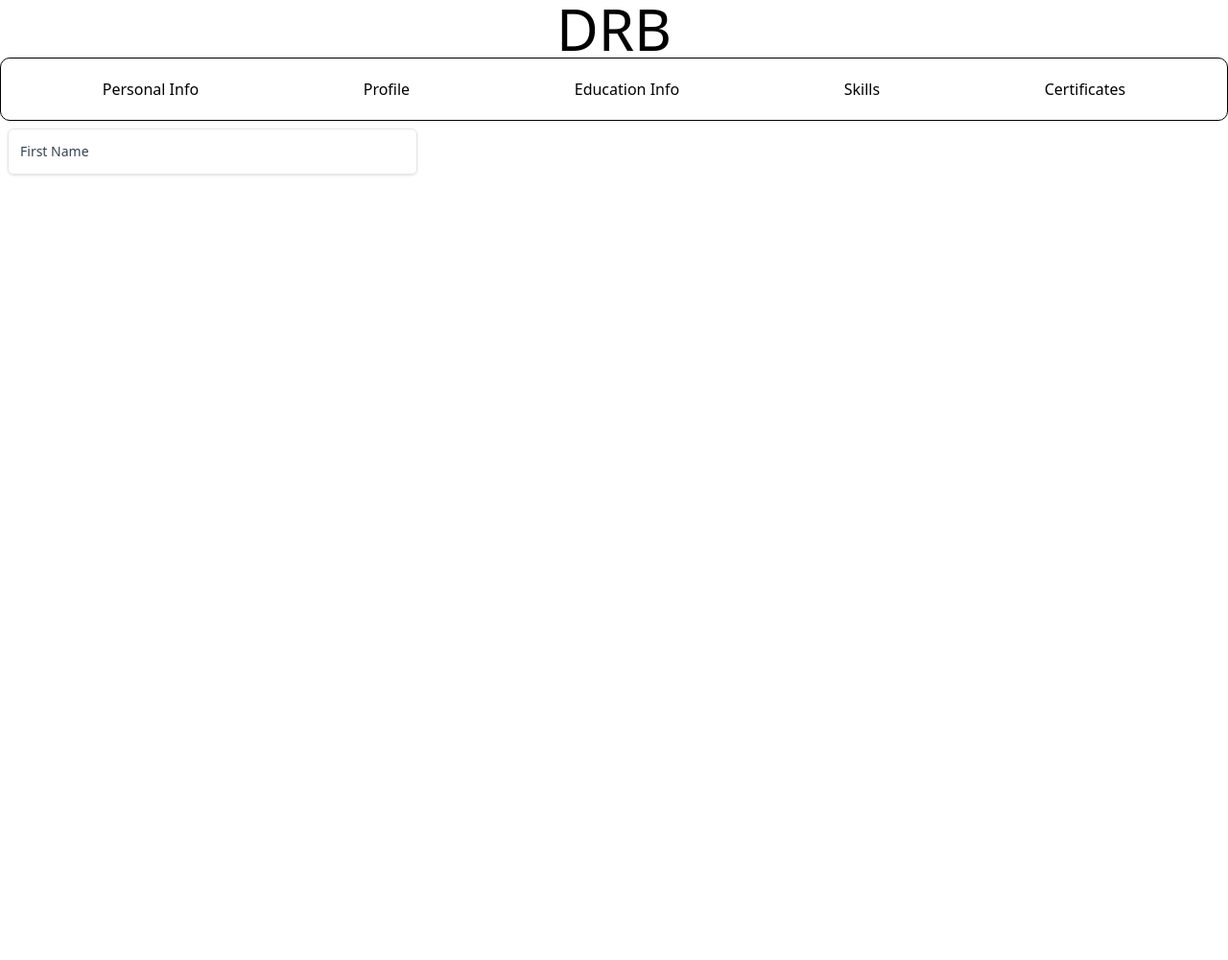
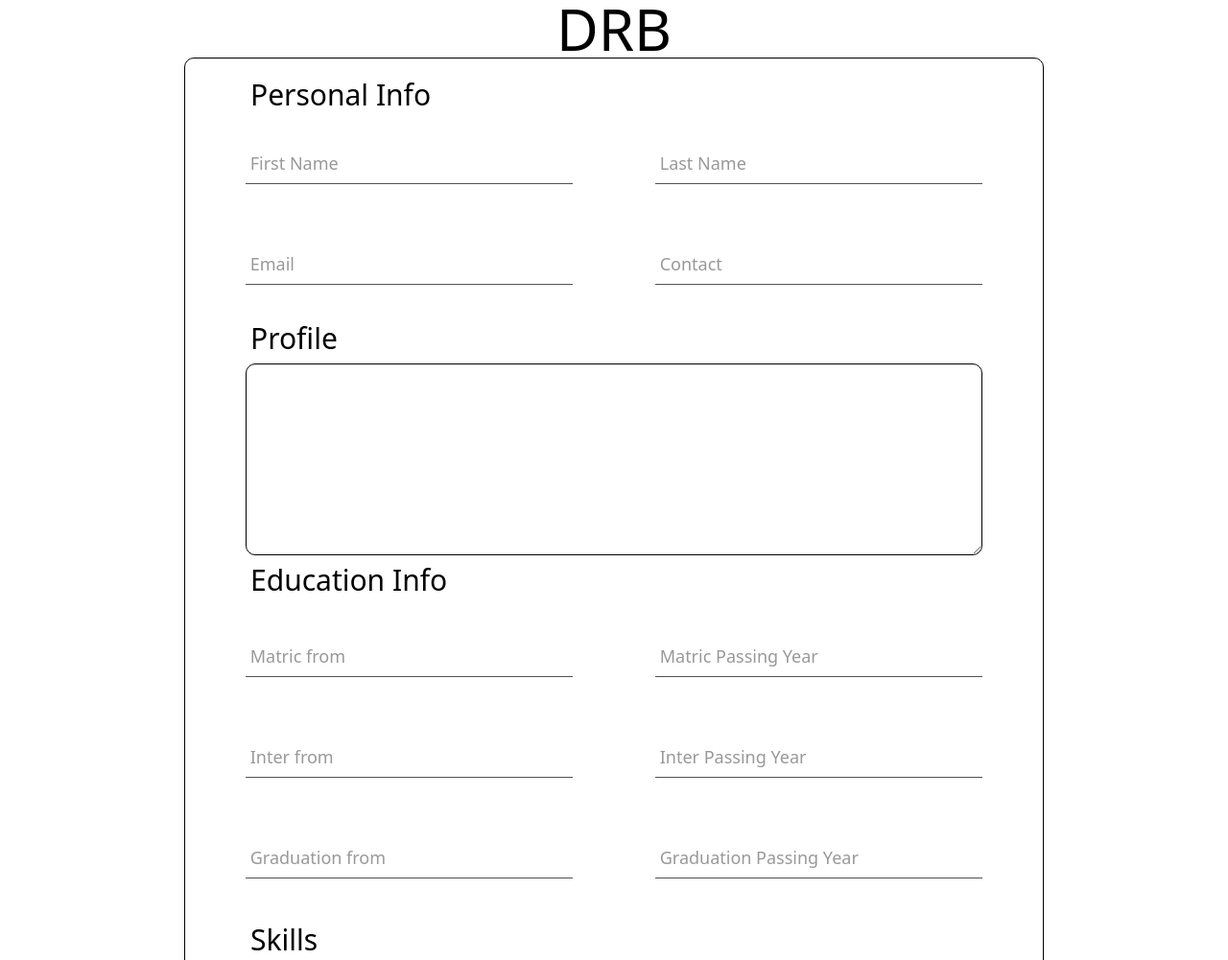
Before and after one commit to abdullahshaik697/Dynamic-Resume-Builder, a plain HTML site: page index.html in a window 1280 px wide. Shown: the top 1001 px of the page at 96% size. Before the commit the page ends 800 px from the top, so only its background shows below. Drawn offline with nearby package versions, Linux system fonts and the light colour scheme.

Commit message:
third commit done

```diff
--- a/index.html
+++ b/index.html
@@ -13,11 +13,94 @@
 
     <h1 class="text-center text-6xl">DRB</h1>
     <div class="main-container">
-        <h1>Personal Info</h1>
-        <h1>Profile</h1>
-        <h1>Education Info</h1>
-        <h1>Skills</h1>
-        <h1>Certificates</h1>
+    <h1 class="pl-12 text-3xl">Personal Info</h1>
+        <div id="personal-info">
+            <div class="group">
+                <input required="" type="text" class="input">
+                <span class="highlight"></span>
+                <span class="bar"></span>
+                <label>First Name</label>
+              </div>
+              <div class="group">
+                <input required="" type="text" class="input">
+                <span class="highlight"></span>
+                <span class="bar"></span>
+                <label>Last Name</label>
+              </div>
+              <div class="group">
+                <input required="" type="text" class="input">
+                <span class="highlight"></span>
+                <span class="bar"></span>
+                <label>Email</label>
+              </div>
+              <div class="group">
+                <input required="" type="text" class="input">
+                <span class="highlight"></span>
+                <span class="bar"></span>
+                <label>Contact</label>
+              </div>
+        </div>
+
+        <h1 class="pl-12 text-3xl my-2">Profile</h1>
+        <div class="profile-info">
+            <textarea class="w-full h-full"></textarea>
+        </div>
+
+
+        <h1 class="pl-12 text-3xl my-2">Education Info</h1>
+        <div class="eduacation-info">
+            <div class="group">
+                <input required="" type="text" class="input">
+                <span class="highlight"></span>
+                <span class="bar"></span>
+                <label>Matric from</label>
+              </div>
+
+              <div class="group">
+                <input required="" type="text" class="input">
+                <span class="highlight"></span>
+                <span class="bar"></span>
+                <label>Matric Passing Year</label>
+              </div>
+
+              <div class="group">
+                <input required="" type="text" class="input">
+                <span class="highlight"></span>
+                <span class="bar"></span>
+                <label>Inter from</label>
+              </div>
+
+              <div class="group">
+                <input required="" type="text" class="input">
+                <span class="highlight"></span>
+                <span class="bar"></span>
+                <label>Inter Passing Year</label>
+              </div>
+
+              <div class="group">
+                <input required="" type="text" class="input">
+                <span class="highlight"></span>
+                <span class="bar"></span>
+                <label>Graduation from</label>
+              </div>
+
+              <div class="group">
+                <input required="" type="text" class="input">
+                <span class="highlight"></span>
+                <span class="bar"></span>
+                <label>Graduation Passing Year</label>
+              </div>
+        </div>
+
+        <h1 class="pl-12 text-3xl my-4">Skills</h1>
+        <div class="skills-info">
+            <textarea class="w-full h-full" placeholder="Type "></textarea>
+        </div>
+
+        <h1 class="pl-12 text-3xl my-4">Certificates</h1>
+        <div class="certificates-info">
+            <textarea class="w-full h-full"></textarea>
+        </div>
 
 
 
@@ -25,16 +108,3 @@
 </body>
 
 </html>
-
-
-<label
-class="relative w-1/3 m-2 h-12 block rounded-md border border-gray-200 shadow-sm focus-within:border-blue-600 focus-within:ring-1 focus-within:ring-blue-600">
-<input type="text" id="username"
-    class="peer border-none flex p-3 bg-transparent placeholder-transparent focus:border-transparent focus:outline-none focus:ring-0"
-    placeholder="First Name" />
-
-<span
-    class="pointer-events-none absolute start-2.5 top-0 -translate-y-1/2 bg-white p-0.5 text-xs text-gray-700 transition-all peer-placeholder-shown:top-1/2 peer-placeholder-shown:text-sm peer-focus:top-0 peer-focus:text-xs ">
-    First Name
-</span>
-</label>
--- a/style.css
+++ b/style.css
@@ -1,9 +1,132 @@
-.main-container{
+.main-container {
     border: 1px solid black;
     border-radius: 10px;
     margin: auto;
     display: flex;
+    width: 70%;
+    flex-direction: column;
     justify-content: space-around;
     height: fit-content;
     padding: 20px;
 }
+
+#personal-info, .eduacation-info {
+
+    border-radius: 10px;
+    margin: auto;
+    display: flex;
+    flex-direction: row;
+    flex-wrap: wrap;
+    justify-content: space-around;
+    height: fit-content;
+
+}
+
+.profile-info , .skills-info, .certificates-info{
+
+    border: 1px solid black;
+    border-radius: 10px;
+    width: 90%;
+    margin: auto;
+    height: 200px;
+    display: flex;
+    align-items: center;
+    justify-content: center;
+}
+
+
+.group {
+    position: relative;
+    margin: 30px;
+    width: 40%;
+
+}
+
+.input {
+    font-size: 16px;
+    padding: 10px 10px 10px 5px;
+    display: block;
+    border: none;
+    border-bottom: 1px solid #515151;
+    background: transparent;
+    width: 100%;
+}
+
+.input:focus {
+    outline: none;
+   }
+
+   label {
+    color: #999;
+    font-size: 18px;
+    font-weight: normal;
+    position: absolute;
+    pointer-events: none;
+    left: 5px;
+    top: 10px;
+    transition: 0.2s ease all;
+    -moz-transition: 0.2s ease all;
+    -webkit-transition: 0.2s ease all;
+   }
+
+   .input:focus ~ label, .input:valid ~ label {
+    top: -20px;
+    font-size: 14px;
+    color: #5264AE;
+   }
+
+   .bar {
+
+    position: relative;
+    display: block;
+    width: 100%;
+   }
+
+   .bar:before, .bar:after {
+    content: '';
+    height: 2px;
+    width: 0;
+    bottom: 1px;
+    position: absolute;
+    background: #5264AE;
+    transition: 0.2s ease all;
+    -moz-transition: 0.2s ease all;
+    -webkit-transition: 0.2s ease all;
+   }
+
+   .bar:before {
+    left: 50%;
+   }
+
+   .bar:after {
+    right: 50%;
+   }
+
+   .input:focus ~ .bar:before, .input:focus ~ .bar:after {
+    width: 50%;
+   }
+
+   .highlight {
+    position: absolute;
+    height: 60%;
+    width: 100px;
+    top: 25%;
+    left: 0;
+    pointer-events: none;
+    opacity: 0.5;
+   }
+
+   .input:focus ~ .highlight {
+    animation: inputHighlighter 0.3s ease;
+   }
+
+   @keyframes inputHighlighter {
+    from {
+     background: #5264AE;
+    }
+
+    to {
+     width: 0;
+     background: transparent;
+    }
+   }
```
Lines whose indentation alone changed are shown as unchanged.
